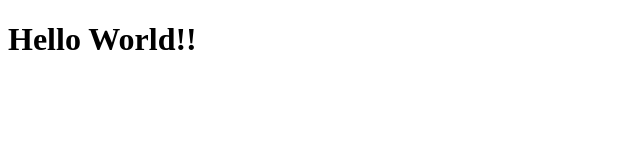
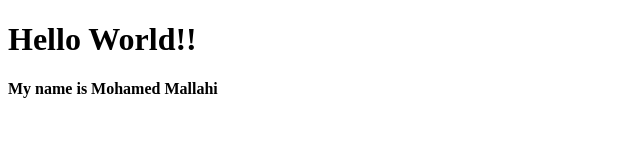
Before and after one commit to mohamedMallahi/Add-react-to-html, a plain HTML site: page index.html in a window 1280 px wide. Shown: the whole page, without its empty margins (0-640 px from the left). Drawn offline with nearby package versions, Linux system fonts and the light colour scheme.

Commit message:
Update index.html

```diff
--- a/index.html
+++ b/index.html
@@ -10,6 +10,7 @@
 </head>
 <body>
     <h1>Hello World!!</h1>
+    <h4>My name is <span style="color: blueroyal">Mohamed Mallahi</span></h4>
     <div id="root"></div>
 
     <!--<script src="../src/index.js" type="text/babel"></script>-->
```
